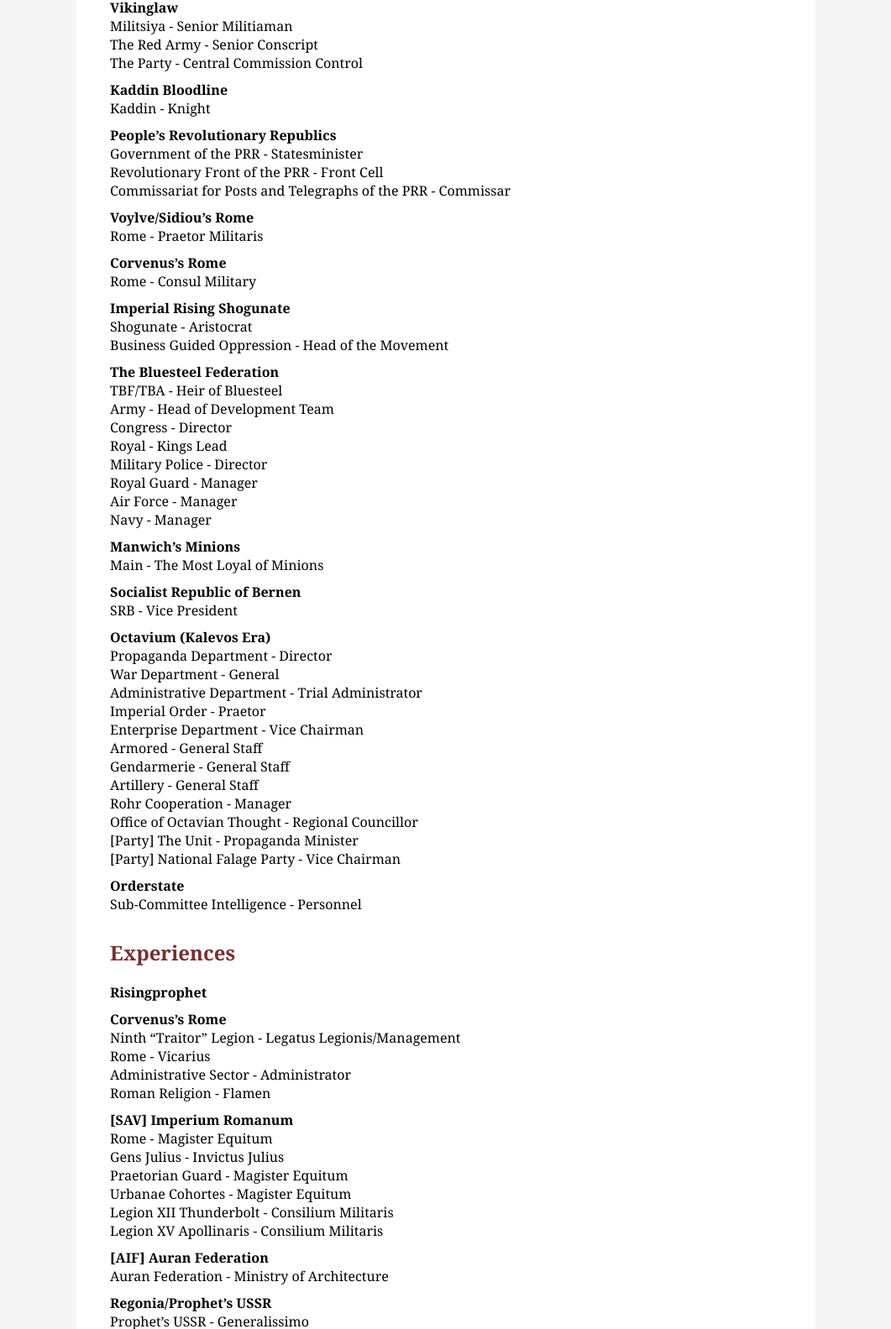
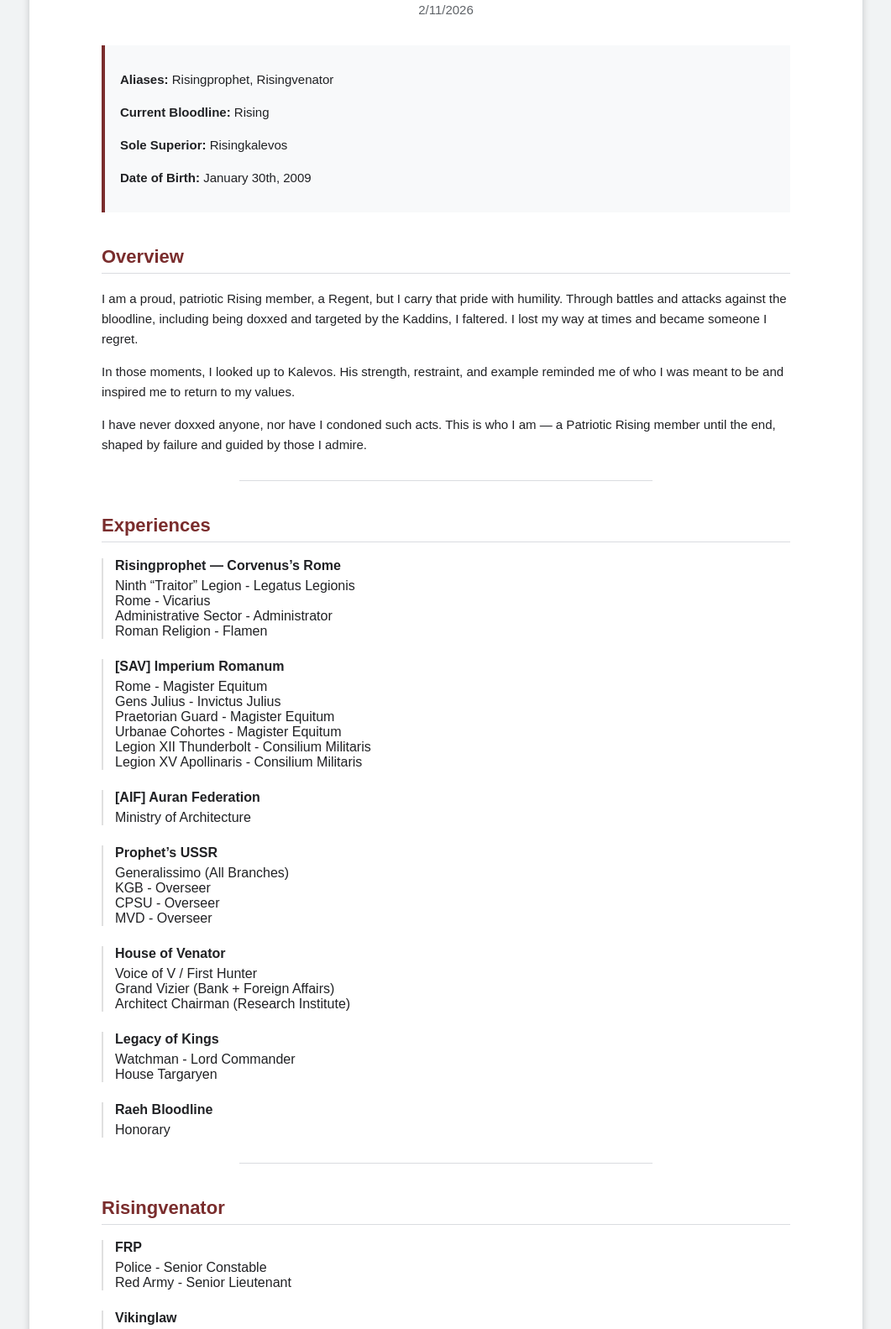
Before and after one commit to BristolMesh/Ravensleigh.co.uk-ProphetArchives, a plain HTML site: page ProphetArchives/index.html in a window 1280 px wide. Shown: the part 212-1795 px from the top of the page at 84% size, without its empty margins (109-1170 px from the left). Drawn offline with Linux system fonts and the light colour scheme.

Commit message:
Update index.html

```diff
--- a/ProphetArchives/index.html
+++ b/ProphetArchives/index.html
@@ -3,154 +3,126 @@
 <head>
 <meta charset="UTF-8">
 <title>Prophet's Archive</title>
+
 <style>
   body {
-      font-family: Georgia, serif;
-      background: #f5f5f5;
     margin: 0;
-      padding: 0;
+    background: #f1f3f4;
+    font-family: Arial, sans-serif;
+    color: #202124;
   }
 
-    .container {
-      max-width: 800px;
-      margin: auto;
-      padding: 40px;
+  .page {
+    max-width: 820px;
+    margin: 40px auto;
     background: white;
+    padding: 72px 86px;
+    box-shadow: 0 2px 8px rgba(60,64,67,.25);
   }
 
-    h1, h2 {
-      margin-top: 30px;
+  h1 {
+    font-family: Georgia, serif;
+    font-size: 42px;
+    text-align: center;
+    color: #7a2d2d;
+    margin-bottom: 8px;
+  }
+
+  .date {
+    text-align: center;
+    color: #5f6368;
+    margin-bottom: 30px;
   }
 
   h2 {
+    font-size: 22px;
     color: #7a2d2d;
+    border-bottom: 1px solid #dadce0;
+    padding-bottom: 6px;
+    margin-top: 40px;
   }
 
-    .section {
+  p {
+    line-height: 1.6;
+    font-size: 15px;
+  }
+
+  .meta {
+    background: #f8f9fa;
+    border-left: 4px solid #7a2d2d;
+    padding: 14px 18px;
     margin-bottom: 30px;
+  }
+
+  .entry {
+    margin: 18px 0 24px;
+    padding-left: 14px;
+    border-left: 2px solid #e0e0e0;
   }
 
   .entry strong {
     display: block;
-      margin-top: 10px;
+    margin-bottom: 6px;
+  }
+
+  .divider {
+    margin: 30px auto;
+    width: 60%;
+    border-top: 1px solid #dadce0;
   }
 
   .mentions {
     text-align: center;
-      margin-top: 50px;
+    margin-top: 40px;
+    padding-top: 20px;
+    border-top: 2px solid #7a2d2d;
   }
 
-    .mentions p {
-      line-height: 1.6;
-    }
-
-    .header-img {
-      width: 100%;
-      display: block;
+  .mentions h2 {
+    border: none;
   }
 </style>
+
 </head>
+
 <body>
 
-<!-- <img src="header.png" class="header-img"> -->
+<div class="page">
 
-<div class="container">
+<h1>Prophet’s Archive</h1>
+<p class="date">2/11/2026</p>
 
-<h1>Risingvenator</h1>
-
-<div class="section">
-  <div class="entry">
-    <strong>FRP</strong>
-    Police - Senior Constable<br>
-    Red Army - Senior Lieutenant
+<div class="meta">
+  <p><strong>Aliases:</strong> Risingprophet, Risingvenator</p>
+  <p><strong>Current Bloodline:</strong> Rising</p>
+  <p><strong>Sole Superior:</strong> Risingkalevos</p>
+  <p><strong>Date of Birth:</strong> January 30th, 2009</p>
 </div>
 
-  <div class="entry">
-    <strong>Vikinglaw</strong>
-    Militsiya - Senior Militiaman<br>
-    The Red Army - Senior Conscript<br>
-    The Party - Central Commission Control
-  </div>
+<h2>Overview</h2>
+<p>
+I am a proud, patriotic Rising member, a Regent, but I carry that pride with humility.
+Through battles and attacks against the bloodline, including being doxxed and targeted
+by the Kaddins, I faltered. I lost my way at times and became someone I regret.
+</p>
 
-  <div class="entry">
-    <strong>Kaddin Bloodline</strong>
-    Kaddin - Knight
-  </div>
+<p>
+In those moments, I looked up to Kalevos. His strength, restraint, and example reminded me
+of who I was meant to be and inspired me to return to my values.
+</p>
 
-  <div class="entry">
-    <strong>People’s Revolutionary Republics</strong>
-    Government of the PRR - Statesminister<br>
-    Revolutionary Front of the PRR - Front Cell<br>
-    Commissariat for Posts and Telegraphs of the PRR - Commissar
-  </div>
+<p>
+I have never doxxed anyone, nor have I condoned such acts. This is who I am —
+a Patriotic Rising member until the end, shaped by failure and guided by those I admire.
+</p>
 
-  <div class="entry">
-    <strong>Voylve/Sidiou’s Rome</strong>
-    Rome - Praetor Militaris
-  </div>
-
-  <div class="entry">
-    <strong>Corvenus’s Rome</strong>
-    Rome - Consul Military
-  </div>
-
-  <div class="entry">
-    <strong>Imperial Rising Shogunate</strong>
-    Shogunate - Aristocrat<br>
-    Business Guided Oppression - Head of the Movement
-  </div>
-
-  <div class="entry">
-    <strong>The Bluesteel Federation</strong>
-    TBF/TBA - Heir of Bluesteel<br>
-    Army - Head of Development Team<br>
-    Congress - Director<br>
-    Royal - Kings Lead<br>
-    Military Police - Director<br>
-    Royal Guard - Manager<br>
-    Air Force - Manager<br>
-    Navy - Manager
-  </div>
-
-  <div class="entry">
-    <strong>Manwich’s Minions</strong>
-    Main - The Most Loyal of Minions
-  </div>
-
-  <div class="entry">
-    <strong>Socialist Republic of Bernen</strong>
-    SRB - Vice President
-  </div>
-
-  <div class="entry">
-    <strong>Octavium (Kalevos Era)</strong>
-    Propaganda Department - Director<br>
-    War Department - General<br>
-    Administrative Department - Trial Administrator<br>
-    Imperial Order - Praetor<br>
-    Enterprise Department - Vice Chairman<br>
-    Armored - General Staff<br>
-    Gendarmerie - General Staff<br>
-    Artillery - General Staff<br>
-    Rohr Cooperation - Manager<br>
-    Office of Octavian Thought - Regional Councillor<br>
-    [Party] The Unit - Propaganda Minister<br>
-    [Party] National Falage Party - Vice Chairman
-  </div>
-
-  <div class="entry">
-    <strong>Orderstate</strong>
-    Sub-Committee Intelligence - Personnel
-  </div>
-</div>
+<div class="divider"></div>
 
 <h2>Experiences</h2>
 
-<div class="section">
 <div class="entry">
-    <strong>Risingprophet</strong>
-    <strong>Corvenus’s Rome</strong>
-    Ninth “Traitor” Legion - Legatus Legionis/Management<br>
+<strong>Risingprophet — Corvenus’s Rome</strong>
+Ninth “Traitor” Legion - Legatus Legionis<br>
 Rome - Vicarius<br>
 Administrative Sector - Administrator<br>
 Roman Religion - Flamen
@@ -168,16 +140,12 @@
 
 <div class="entry">
 <strong>[AIF] Auran Federation</strong>
-    Auran Federation - Ministry of Architecture
+Ministry of Architecture
 </div>
 
 <div class="entry">
-    <strong>Regonia/Prophet’s USSR</strong>
-    Prophet’s USSR - Generalissimo<br>
-    State Security - Generalissimo<br>
-    Red Army - Generalissimo<br>
-    Union Government - Generalissimo<br>
-    People’s Militia - Generalissimo<br>
+<strong>Prophet’s USSR</strong>
+Generalissimo (All Branches)<br>
 KGB - Overseer<br>
 CPSU - Overseer<br>
 MVD - Overseer
@@ -185,60 +153,118 @@
 
 <div class="entry">
 <strong>House of Venator</strong>
-    HoV - Voice of V / First Hunter<br>
-    Bank of Venator - Grand Vizier<br>
-    Foreign Affairs - Grand Vizier<br>
-    Global Research Institute - Architect Chairman
+Voice of V / First Hunter<br>
+Grand Vizier (Bank + Foreign Affairs)<br>
+Architect Chairman (Research Institute)
 </div>
 
 <div class="entry">
 <strong>Legacy of Kings</strong>
 Watchman - Lord Commander<br>
-    House Targaryen - Targaryen Dynasty
+House Targaryen
 </div>
 
 <div class="entry">
 <strong>Raeh Bloodline</strong>
-    Raeh - Honorary
-  </div>
+Honorary
 </div>
 
-<div class="section">
+<div class="divider"></div>
+
+<h2>Risingvenator</h2>
+
+<div class="entry">
+<strong>FRP</strong>
+Police - Senior Constable<br>
+Red Army - Senior Lieutenant
+</div>
+
+<div class="entry">
+<strong>Vikinglaw</strong>
+Militsiya - Senior Militiaman<br>
+Red Army - Senior Conscript<br>
+Party - Central Commission Control
+</div>
+
+<div class="entry">
+<strong>Kaddin Bloodline</strong>
+Knight
+</div>
+
+<div class="entry">
+<strong>PRR</strong>
+Statesminister<br>
+Front Cell<br>
+Commissar (Posts & Telegraphs)
+</div>
+
+<div class="entry">
+<strong>Rome Variants</strong>
+Praetor Militaris<br>
+Consul Military
+</div>
+
+<div class="entry">
+<strong>Imperial Rising Shogunate</strong>
+Aristocrat<br>
+Head of Movement
+</div>
+
+<div class="entry">
+<strong>Bluesteel Federation</strong>
+Heir of Bluesteel<br>
+Director / Manager Roles Across Military + Government
+</div>
+
+<div class="entry">
+<strong>Manwich’s Minions</strong>
+Most Loyal
+</div>
+
+<div class="entry">
+<strong>Socialist Republic of Bernen</strong>
+Vice President
+</div>
+
+<div class="entry">
+<strong>Octavium</strong>
+Director / General / Praetor Roles Across Departments
+</div>
+
+<div class="entry">
+<strong>Orderstate</strong>
+Intelligence Personnel
+</div>
+
+<div class="divider"></div>
+
+<h2>Additional</h2>
+
 <div class="entry">
 <strong>Aurorian Empire</strong>
-    Main - Imperial Officer<br>
-    Military - Commander<br>
-    Imperial Wardens - Commanding Officer
+Imperial Officer<br>
+Commander<br>
+Commanding Officer (Wardens)
 </div>
 
 <div class="entry">
 <strong>Floating Ranks</strong>
-    Nova Rangers - Celebrity<br>
-    Legio XX Rapax - Legatus Legionis<br>
-    BA ReaperMah - Officer Cadet<br>
-    RTX Red Army - Glorious Premier<br>
-    RTX KGB - Executive Officer<br>
-    US Air Force - General<br>
-    US Air Force HQ - Vice Chief of Staff
-  </div>
+Various leadership and officer roles across factions
 </div>
 
 <div class="mentions">
 <h2>HONORABLE MENTIONS</h2>
 <p>
-    Risingkalevos, Risingmanwich, Uniteddirtz2, Corvenus, Savoraeh,
-    Oathlius/Lucius, CelebDemeu, TheHeerFr, Boiledschweizer,
-    WarSpartan/Sayor0121, KeiDemeu, R3setVonSchulte, Divad, Sir_Yoshi,
-    TanqR_SubjectZ, Leopold, GuyWhoDoesJob, Earthbaby,
-    Gendrelloenforcer, Skullster, Saanderer, Sissio, Varnek,
-    TheIronCrusader, ArthurDomenskov, AtticusColster,
-    Valkryiie, Frederick_Theodax, MaverickFlavia,
-    FatedCheddar, Krinkle, Aboby, Badlarry,
-    Risingskander, JohnReggio, Red_BaronACM,
-    KatValkyria, KatVenator, RobertoRidova
+Risingkalevos, Risingmanwich, Corvenus, Savoraeh, Oathlius, CelebDemeu,
+WarSpartan, KeiDemeu, Divad, Sir_Yoshi, Leopold, Earthbaby,
+Skullster, Varnek, TheIronCrusader, ArthurDomenskov,
+Valkryiie, MaverickFlavia, FatedCheddar, Krinkle,
+Aboby, Badlarry, Risingskander, JohnReggio,
+Red_BaronACM, KatValkyria, KatVenator, RobertoRidova
 </p>
 </div>
 
 </div>
+
 </body>
 </html>
```
Lines whose indentation alone changed are shown as unchanged.
